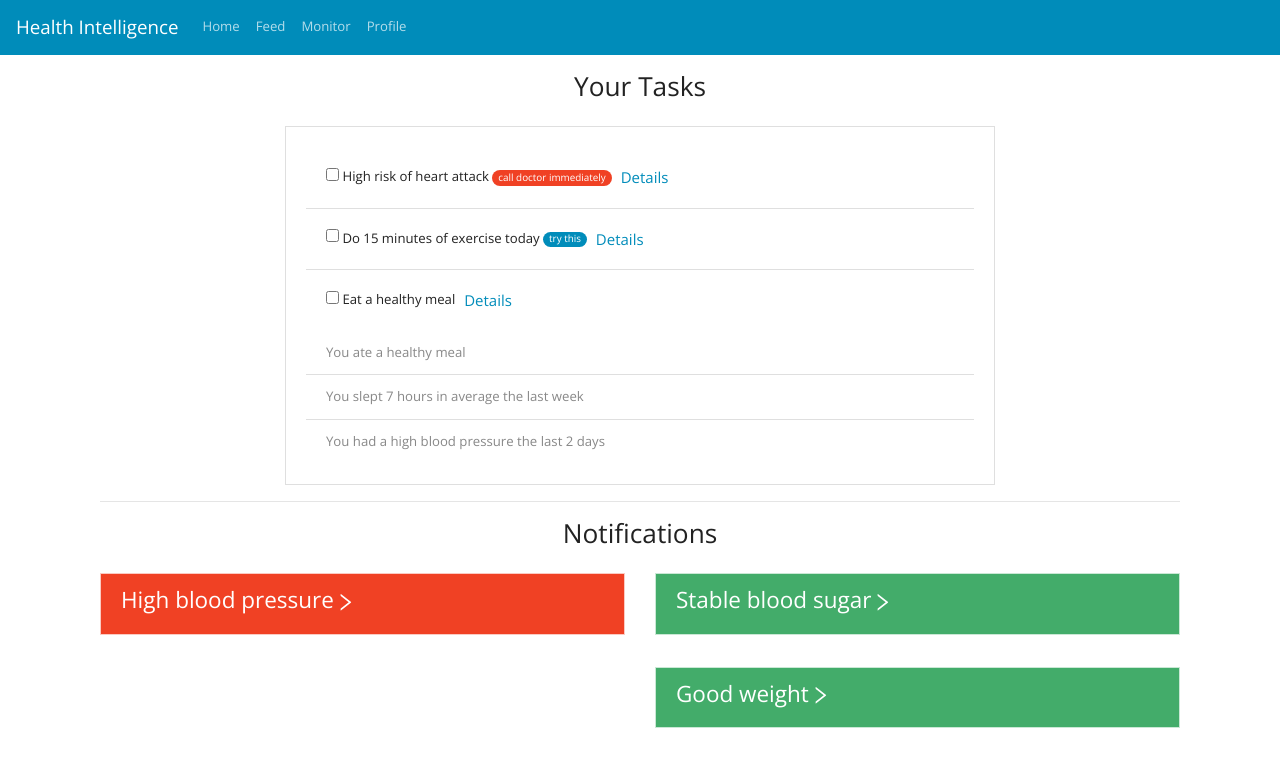
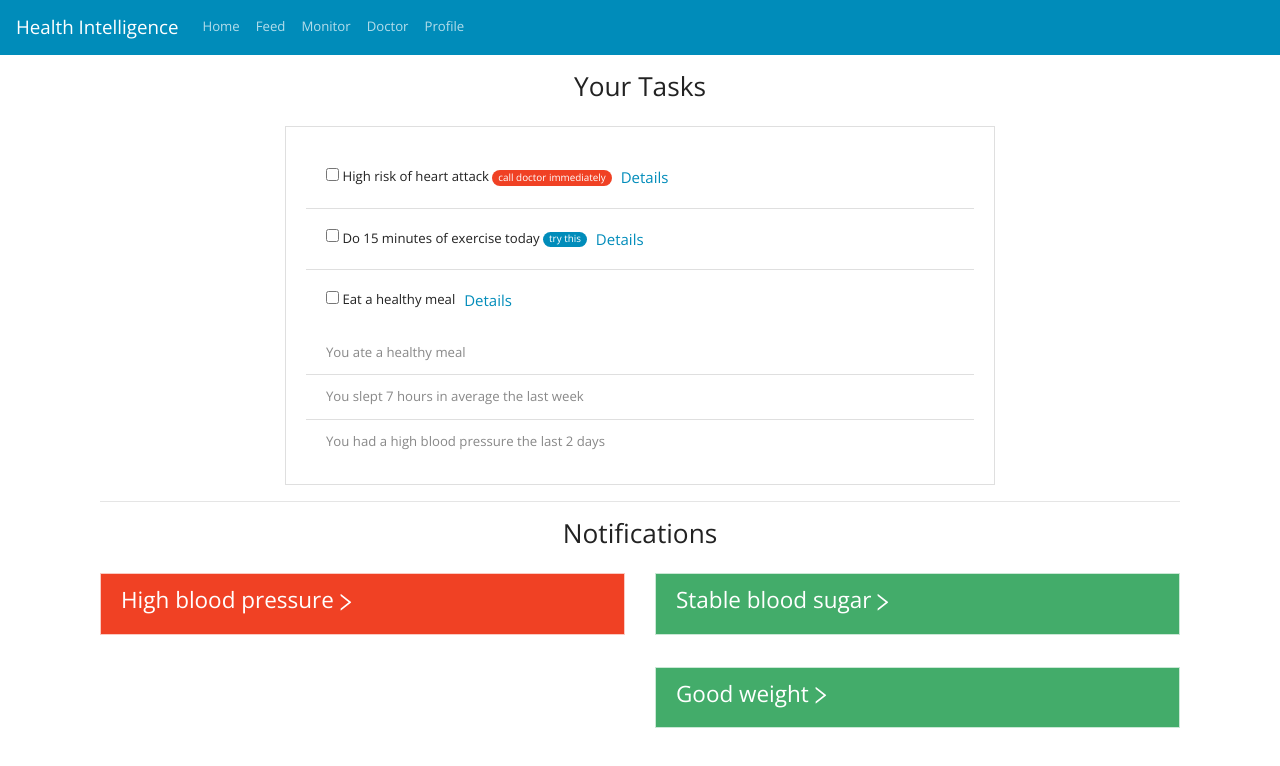
Before and after one commit to eduardvercaemer/itesm-hackathon-health-intelligence, a Next.js app: page /home in a window 1280 px wide. Shown: the top 766 px of the page. Built offline with nearby package versions, Linux system fonts and the light colour scheme.

Commit message:
add: doctor link

```diff
--- a/components/main-nav.js
+++ b/components/main-nav.js
@@ -24,6 +24,9 @@ export default function MainNav() {
           <Link href="/health" passHref>
             <Nav.Link>Monitor</Nav.Link>
           </Link>
+          <Link href="/doctor" passHref>
+            <Nav.Link>Doctor</Nav.Link>
+          </Link>
           <Link href="/profile" passHref>
             <Nav.Link>Profile</Nav.Link>
           </Link>
```
